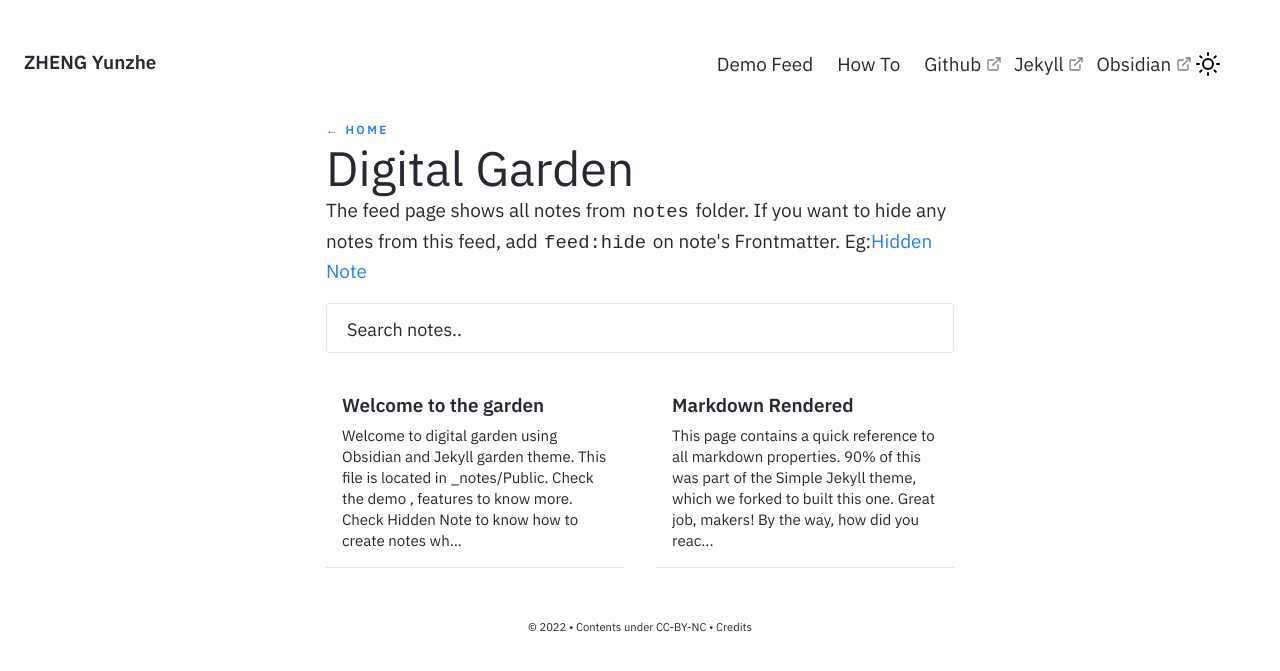
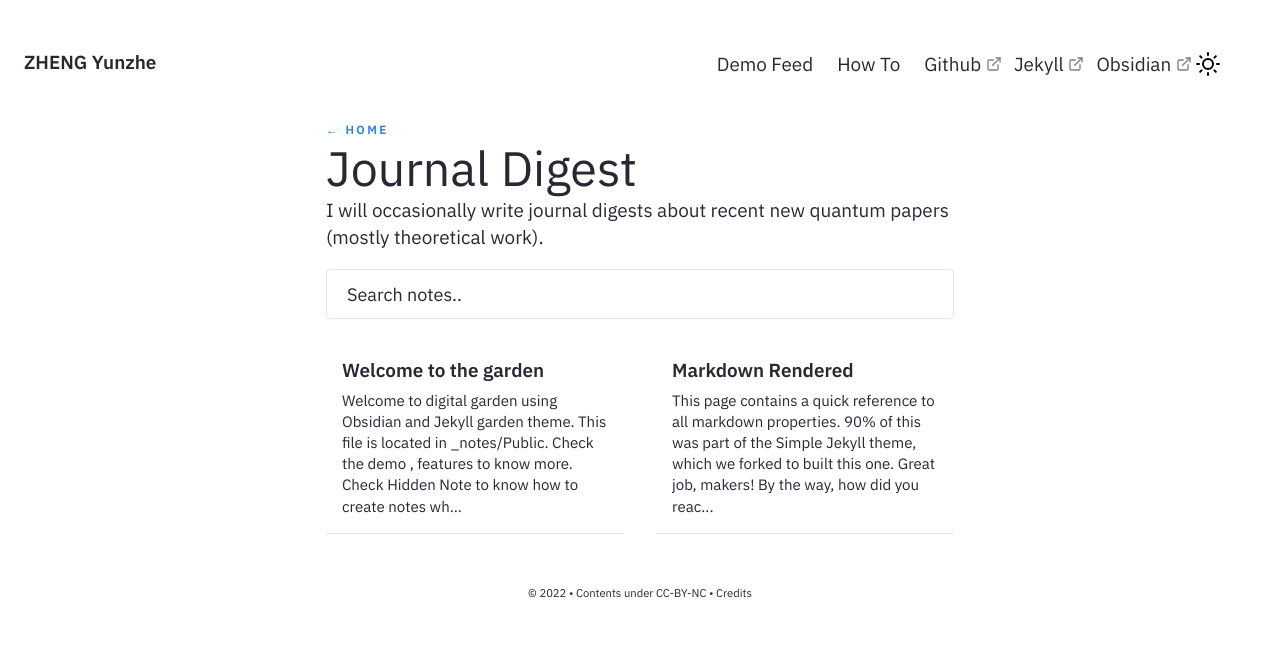
Before and after one commit to Dran-Z/dran-z.github.io, a Jekyll site: the page built from pages/notes.md, in a window 1280 px wide. Shown: the top 671 px of the page. Built offline with Jekyll 4.4.1, drawn with Linux system fonts in a browser that asks for light colours.

Commit message:
Update notes.md

```diff
--- a/pages/notes.md
+++ b/pages/notes.md
@@ -2,7 +2,7 @@
 layout: Post
 permalink: /notes
 feedformat: card
-title: Digital Garden
+title: Journal Digest
 ---
 
-The feed page shows all notes from `notes` folder. If you want to hide any notes from this feed, add `feed:hide` on note's Frontmatter. Eg:[[Hidden Note]]
+I will occasionally write journal digests about recent new quantum papers (mostly theoretical work).
```
